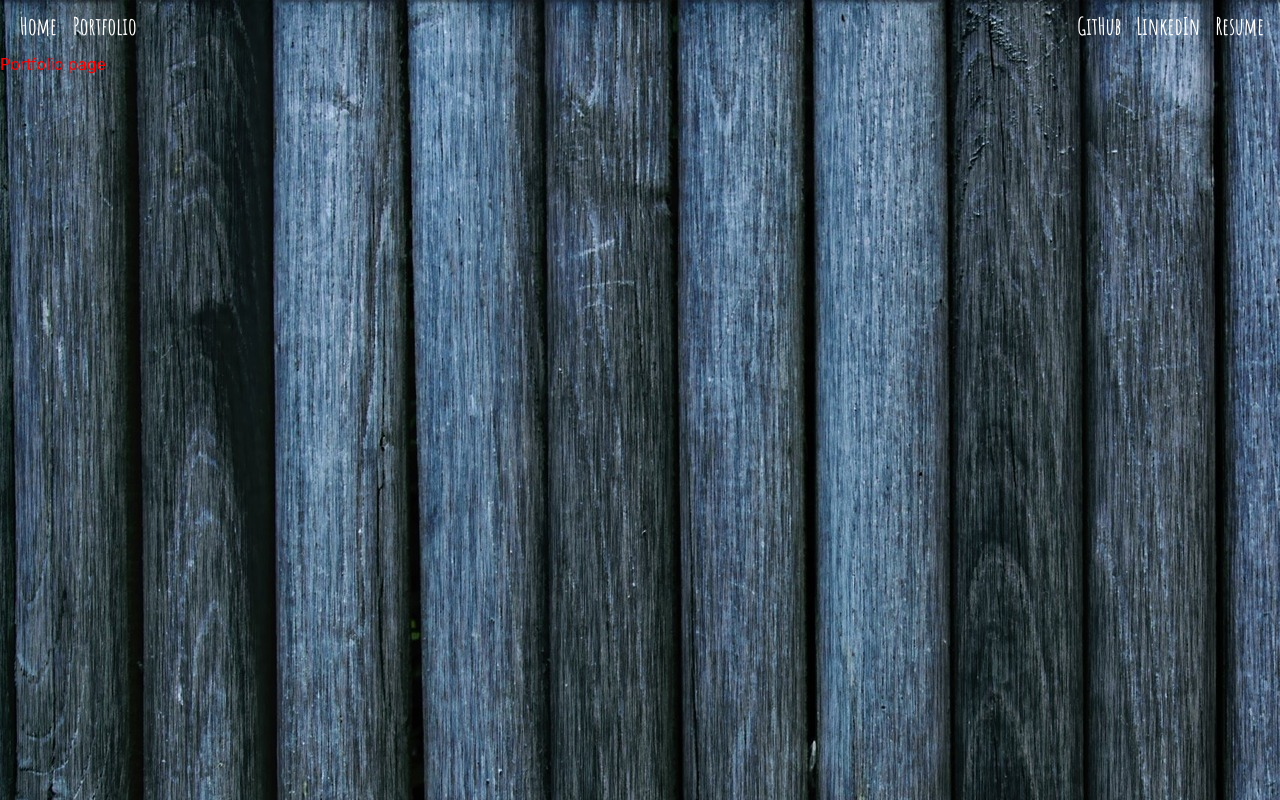
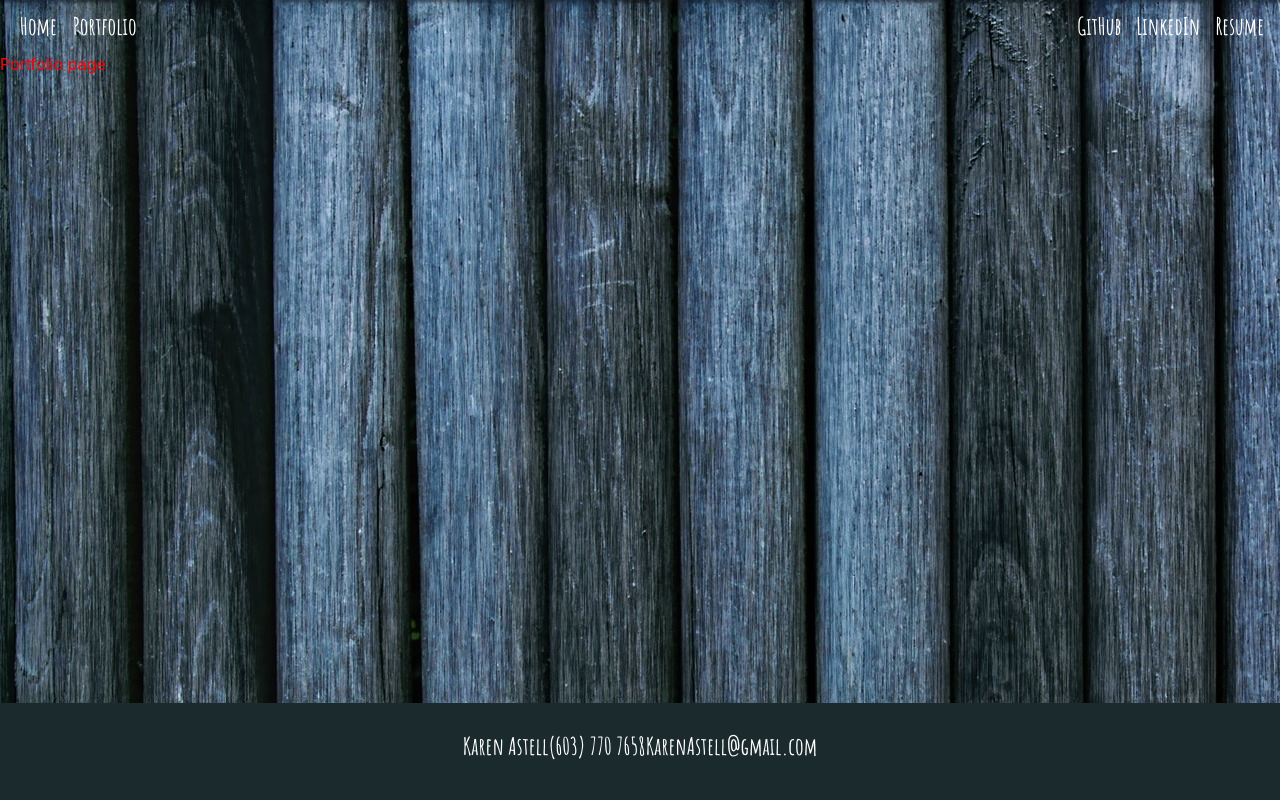
Before and after one commit to karenastell/react-portfolio, a React (Create React App) app: page /portfolio in a window 1280 px wide. Shown: the top 800 px of the page. Built offline with nearby package versions, Linux system fonts and the light colour scheme.

Commit message:
footer without font awesome

```diff
--- a/src/components/Footer.js
+++ b/src/components/Footer.js
@@ -2,8 +2,18 @@ import React from 'react'
 
 export default function Footer() {
     return (
-        <div>
-
+        <div className="foot foot-font center" role="navigation" aria-label="main navigation">
+        <div className="content has-text-centered">
+          <p>
+            <strong className="white-font">Karen Astell</strong>
+            <i className="far fa-circle white-font"></i>
+            <span className="white-font bold">(603) 770 7658</span>
+            <i className="far fa-circle white-font"></i>
+            <a href="mailto:karenastell@gmail.com" target="_blank"
+              ><span className="white-font bold">KarenAstell@gmail.com</span>
+            </a>
+          </p>
         </div>
+      </div>
     )
 }
```
